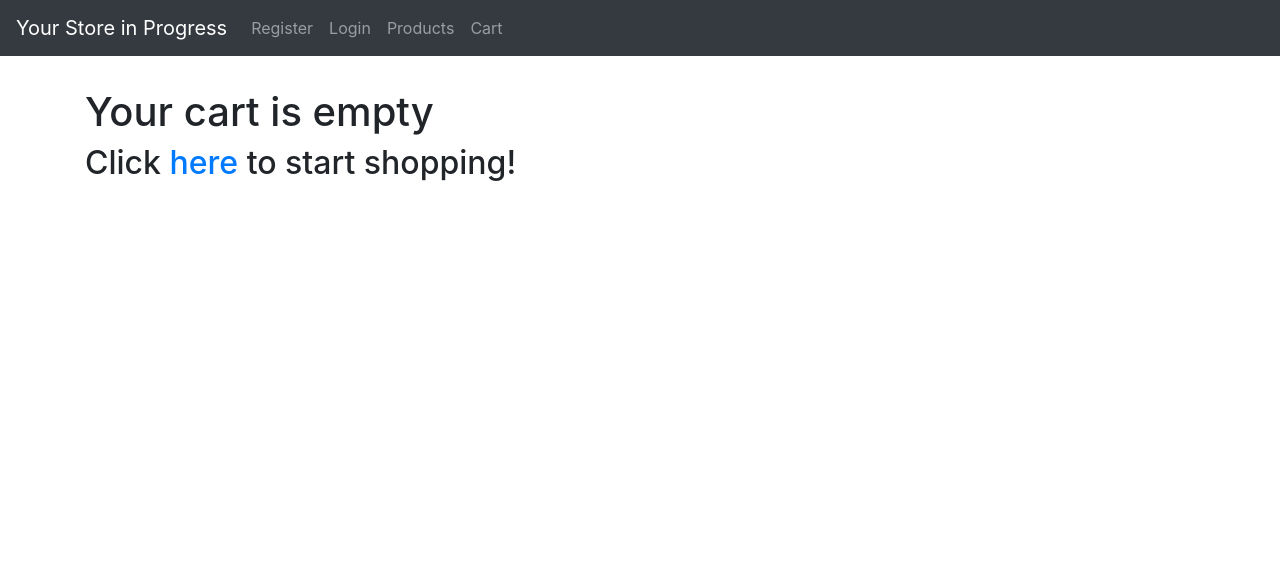
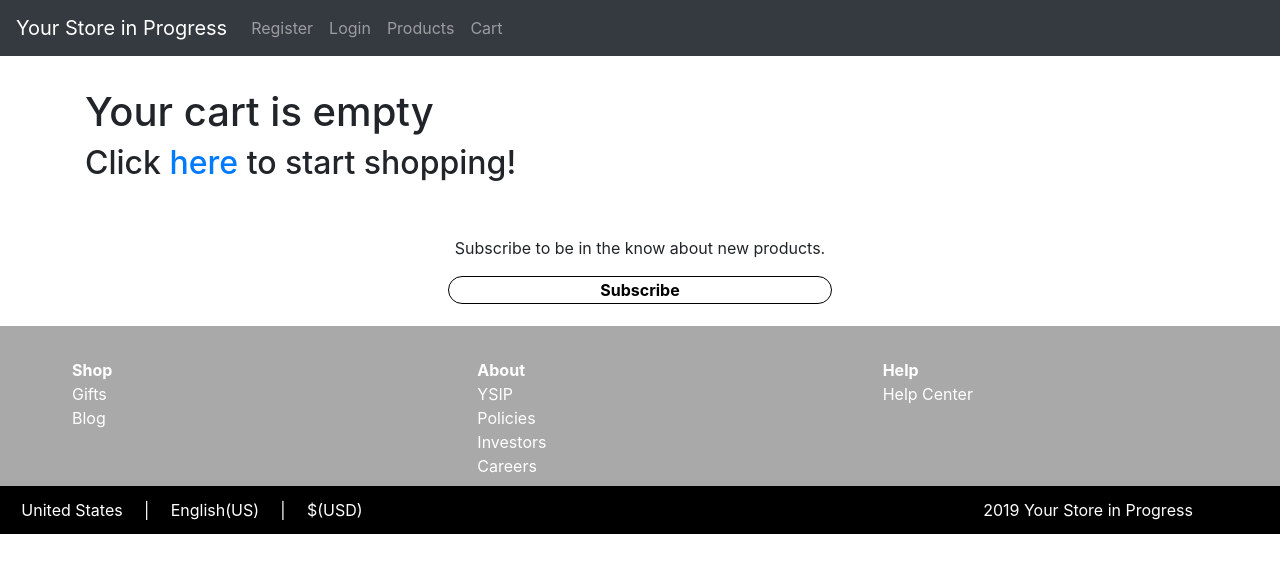
Before and after one commit to KaemonIsland/your-store-in-progress, a React (Create React App) app: page /cart in a window 1280 px wide. Shown: the top 572 px of the page. Built offline with nearby package versions, Linux system fonts and the light colour scheme.

Commit message:
Initial footer completed

```diff
--- a/src/App.js
+++ b/src/App.js
@@ -2,6 +2,7 @@ import React, { Suspense, lazy } from 'react'
 import { connect } from 'react-redux'
 import { Route, Switch } from 'react-router-dom'
 import NavBar from './components/layout/NavBar'
+import Footer from './components/pages/Footer'
 
 const NotFound = lazy(() =>  import('./components/pages/NotFound'))
 const Header = lazy(() => import('./components/pages/Header'))
@@ -51,6 +52,7 @@ function App() {
           />
         </Switch>
       </Suspense>
+      <Footer />
     </div>
   );
 }
--- a/src/components/cart/cart.js
+++ b/src/components/cart/cart.js
@@ -9,7 +9,7 @@ import { removeAll } from '../../reducers/cart'
 
 const CartContainer = styled.div`
     margin-top: 2rem;
-    margin-bottom: 2rem;
+    margin-bottom: 2rem;p
 `
 
 const PurchaseButton = styled(Button)`
--- /dev/null
+++ b/src/components/pages/Footer.js
@@ -0,0 +1,90 @@
+import React from 'react'
+import styled from 'styled-components'
+import { Button } from '../styled-components/base'
+
+const FooterContainer = styled.footer`
+    display: grid;
+    justify-content: center;
+    align-items: center;
+    grid-template-columns: 100%;
+    grid-template-rows: 35% 50% 15%;
+    height: 20rem;
+    text-align: center;
+`
+
+const FooterButton = styled(Button)`
+    width: 30%;
+`
+
+const FooterNav = styled.div`
+    background-color: darkgrey;
+    color: white;
+    height: 100%;
+    display: grid;
+    grid-template-columns: repeat(3, 1fr);
+    text-align: left;
+    padding: 2rem;
+    & ul {
+        list-style-type: none;
+    }
+`
+
+const FooterCompany = styled.div`
+    background-color: black;
+    color: white;
+    display: flex;
+    justify-content: space-between;
+    height: 100%;
+    align-items: center;
+`
+const FooterCompanyLang = styled.div`
+    display: flex;
+    justify-content: space-evenly;
+    width: 30%;
+`
+
+
+
+const Footer = () => {
+    return (
+        <FooterContainer>
+            <div>
+                <p>Subscribe to be in the know about new products.</p>
+                <FooterButton>Subscribe</FooterButton>
+            </div>
+
+            <FooterNav>
+                <ul>
+                    <li><strong>Shop</strong></li>
+                    <li>Gifts</li>
+                    <li>Blog</li>
+                </ul>
+                <ul>
+                    <li><strong>About</strong></li>
+                    <li>YSIP</li>
+                    <li>Policies</li>
+                    <li>Investors</li>
+                    <li>Careers</li>
+                </ul>
+                <ul>
+                    <li><strong>Help</strong></li>
+                    <li>Help Center</li>
+                </ul>
+            </FooterNav>
+            <FooterCompany>
+                <FooterCompanyLang>
+                    <div>United States</div>
+                    {' | '}
+                    <div>English(US)</div>
+                    {' | '}
+                    <div>$(USD)</div>
+                </FooterCompanyLang>
+                <FooterCompanyLang>
+                    <div>2019 Your Store in Progress</div>
+                </FooterCompanyLang>
+            </FooterCompany>
+        </FooterContainer>
+    )
+}
+
+export default Footer;
```
